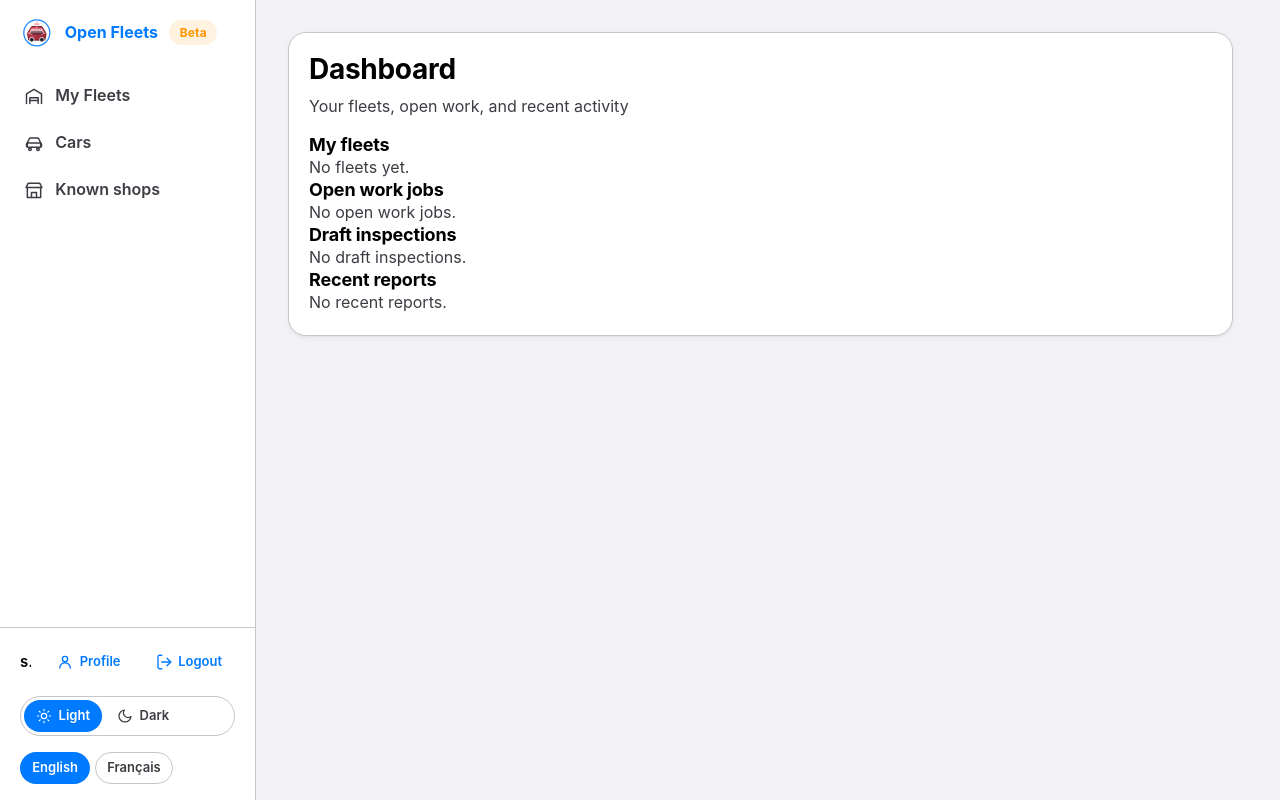
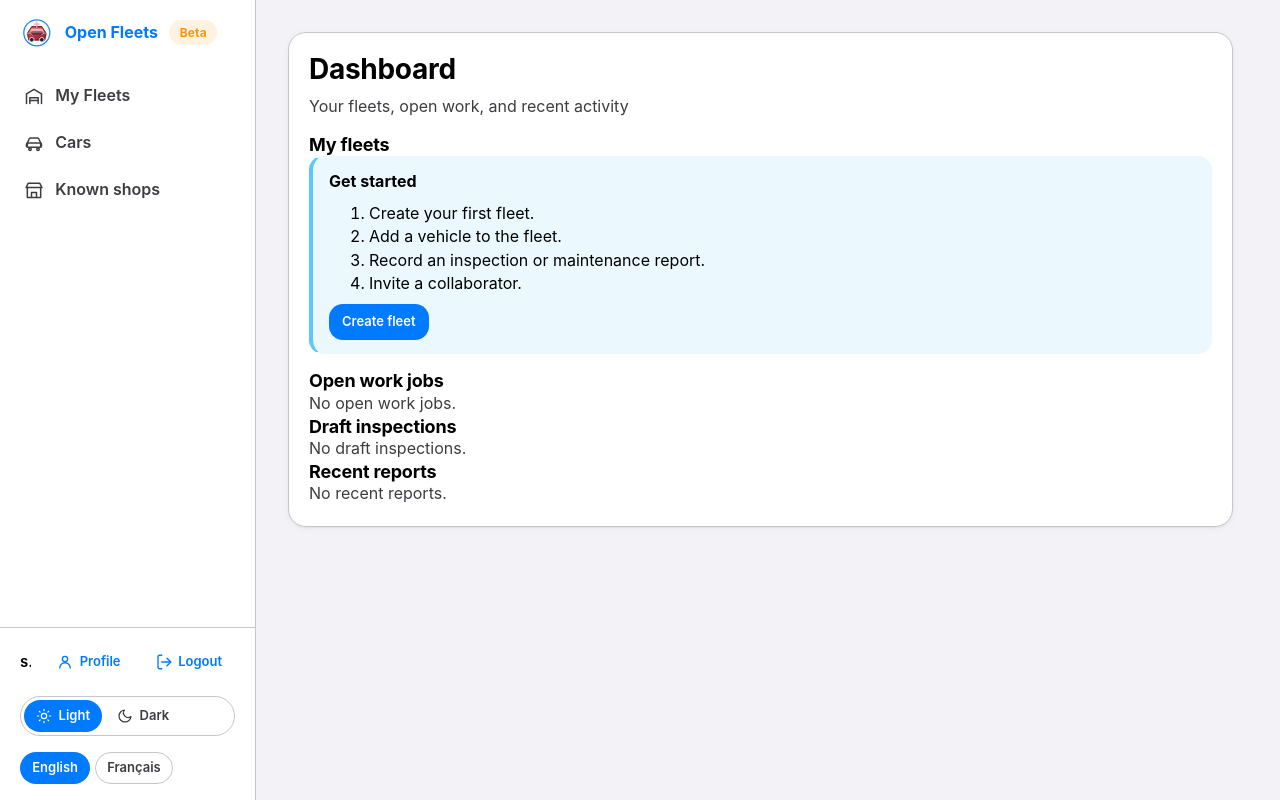
Before and after one commit to JeffLabonte/open-car-fleet, a Django app: page / in a window 1280 px wide. Run offline with Django 5.2, Linux system fonts and the light colour scheme; the visitor is signed in with stand-in values (Sample User, id 1); data that the repository does not hold is empty; parts of the project's set-up code (start-up, migrations or seed data) failed here and were passed over.

Commit message:
fix: add role-aware first-run setup path (#112)

```diff
--- a/src/shop/templates/shop/index.html
+++ b/src/shop/templates/shop/index.html
@@ -13,7 +13,16 @@
         {% endfor %}
       </ul>
     {% else %}
-      <p class="has-text-grey">{% translate 'No fleets yet.' %}</p>
+      <div class="notification is-info mb-4">
+        <p class="mb-2"><strong>{% translate 'Get started' %}</strong></p>
+        <ol class="mb-2">
+          <li>{% translate 'Create your first fleet.' %}</li>
+          <li>{% translate 'Add a vehicle to the fleet.' %}</li>
+          <li>{% translate 'Record an inspection or maintenance report.' %}</li>
+          <li>{% translate 'Invite a collaborator.' %}</li>
+        </ol>
+        <a class="button is-primary is-small" href="{% url 'shop-fleet-create' %}">{% translate 'Create fleet' %}</a>
+      </div>
     {% endif %}
 
     <h2 class="title is-5">{% translate 'Open work jobs' %}</h2>
```
